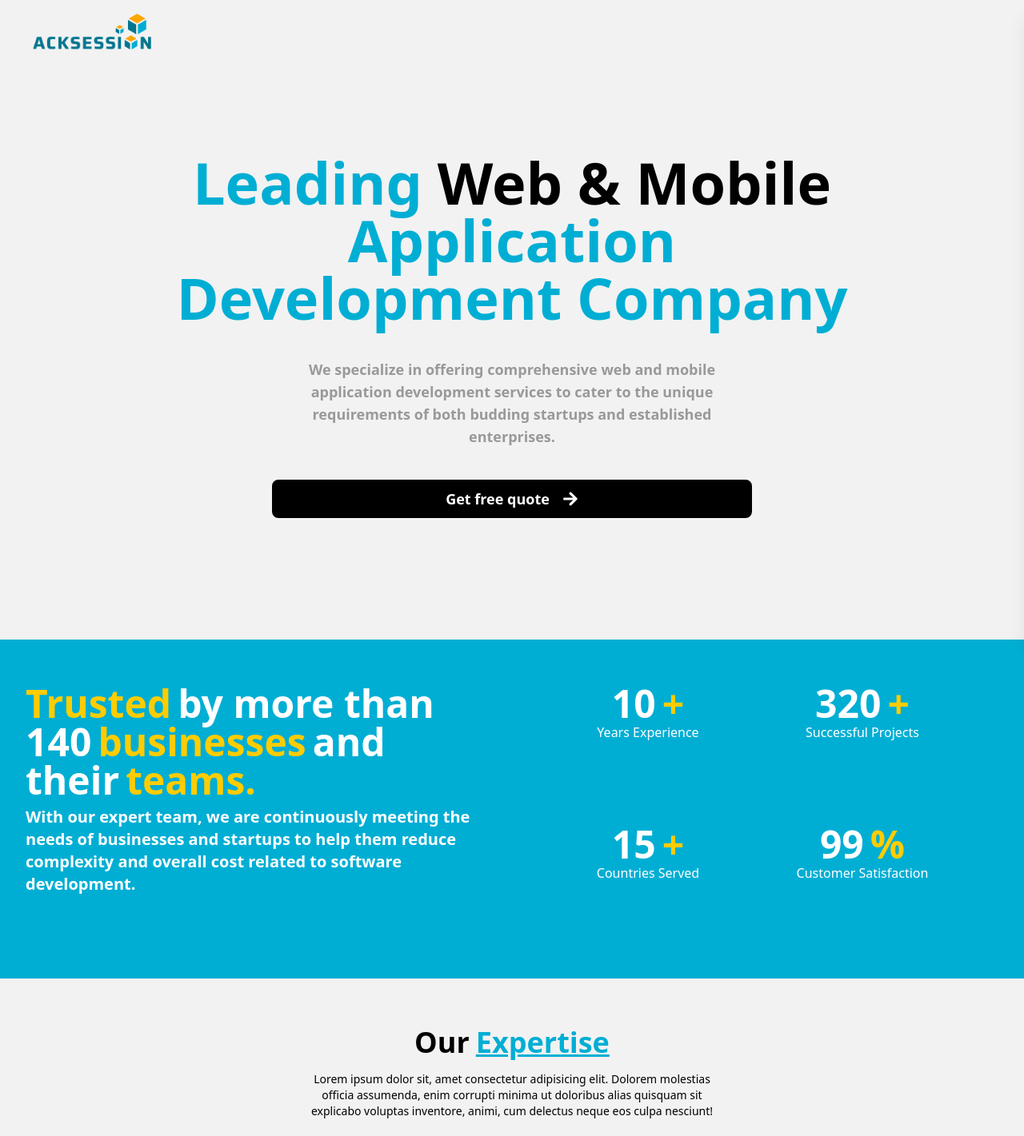
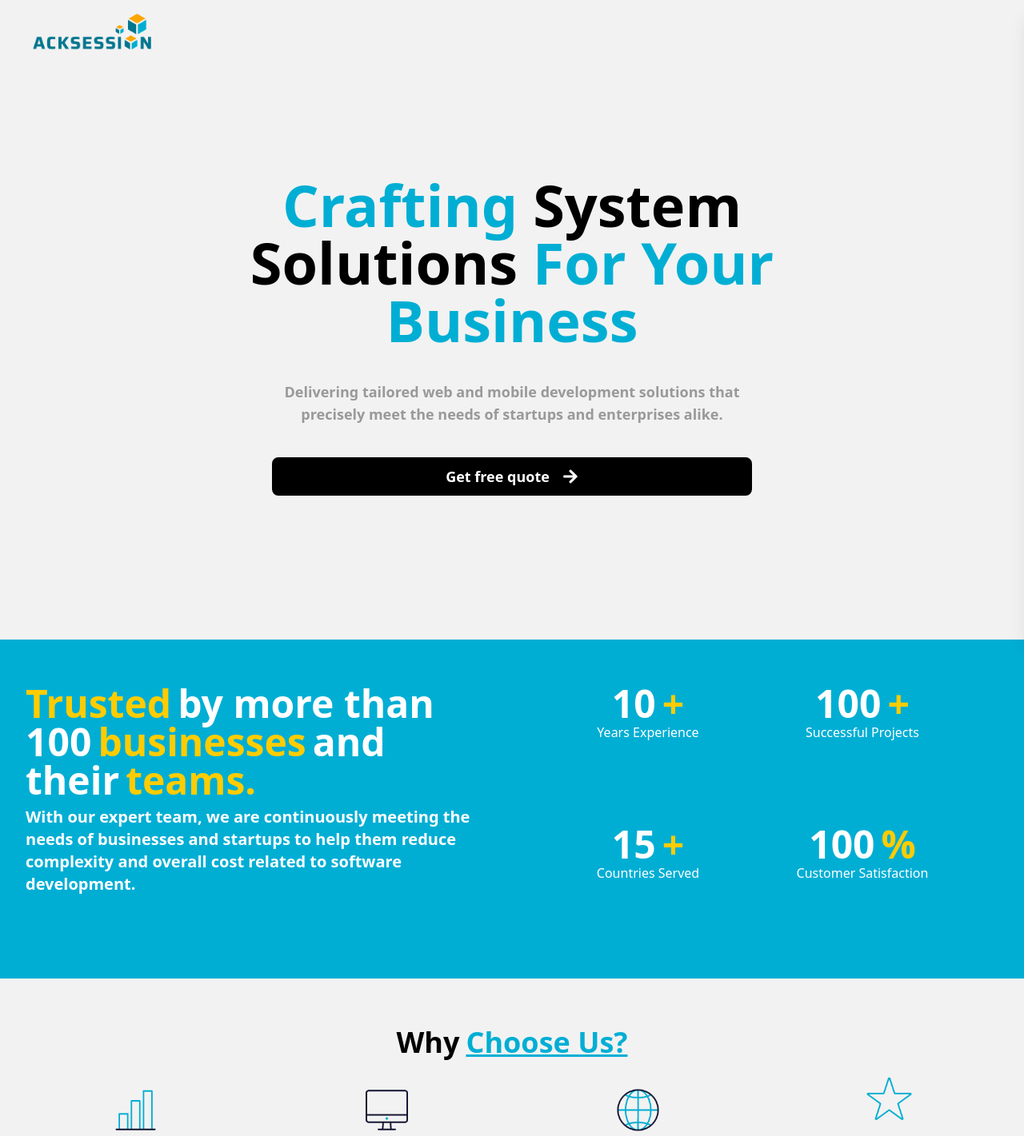
Before and after one commit to HazimeHsen/acksession2, a Next.js app: page / in a window 1280 px wide. Shown: the top 1421 px of the page at 80% size. Built offline with nearby package versions, Linux system fonts and the light colour scheme.

Commit message:
Updated some content.

```diff
--- a/app/Components/FAQ/Faq.jsx
+++ b/app/Components/FAQ/Faq.jsx
@@ -13,9 +13,9 @@ const Faq = () => {
 
   const faqData = [
     {
-      question: "What is website?",
+      question: "What services do you offer",
       answer:
-        "Lorem ipsum dolor sit amet, consectetur adipiscing elit, sed do eiusmod tempor incididunt ut labore et dolore magna aliqua. Ut enim ad minim veniam",
+        " Comprehensive Services, Agile Approach:  Web & Mobile Development: Crafting functional websites and apps. Software Solutions: Turning ideas into efficient programs. UI/UX Design: Creating appealing, user-friendly interfaces. Product Development: Bringing new concepts to life. Quality Assurance: Rigorous testing for reliable performance. Cloud Services: Securely managing and storing your data. Support & Maintenance: Prompt assistance for issue resolution. Consulting & Strategy: Offering insights and planning for projects. Our Agile Approach:  We emphasize collaboration and transparency with an agile methodology, utilizing practices like continuous testing to deliver cost-effective, high-quality results, ensuring thorough attention for optimal project outcomes. ",
     },
     {
       question: "What is the profit do you earn?",
--- a/app/Components/Hero/index.jsx
+++ b/app/Components/Hero/index.jsx
@@ -7,13 +7,11 @@ const Hero = () => {
   return (
     <div className="hero-container md:pt-10 flex justify-center items-center h-screen text-center flex-col gap-5 md:gap-10 w-full px-4 md:px-10">
       <div className="fade-in-bottom text-4xl xs:text-5xl md:text-6xl lg:text-7xl font-bold text-primary capitalize max-w-4xl">
-        Leading <span className="text-secondary">web & mobile</span> application
-        development company
+        Crafting <span className="text-secondary">System Solutions</span> for your business
+
       </div>
       <div className="fade-in-bottom text-gray max-w-xl text-sm md:text-lg font-semibold">
-        We specialize in offering comprehensive web and mobile application
-        development services to cater to the unique requirements of both budding
-        startups and established enterprises.
+      Delivering tailored web and mobile development solutions that precisely meet the needs of startups and enterprises alike.
       </div>
       <div className="fade-in-bottom flex md:flex-row flex-col w-full md:w-1/2 gap-4 items-center">
         <div className="w-full">
--- a/app/Components/History/index.jsx
+++ b/app/Components/History/index.jsx
@@ -12,7 +12,7 @@ const data = [
   },
   {
     id: 2,
-    nb: 320,
+    nb: 100,
     icon: "+",
     desc: "Successful Projects",
   },
@@ -24,7 +24,7 @@ const data = [
   },
   {
     id: 4,
-    nb: 99,
+    nb: 100,
     icon: "%",
     desc: "Customer Satisfaction",
   },
@@ -51,7 +51,7 @@ const History = () => {
               transition={{ duration: 0.3 }}
               className="text-4xl md:text-5xl font-bold ">
               <span className="text-third mr-2">Trusted</span>
-              by more than 140
+              by more than 100
               <span className="text-third mx-2">businesses</span>
               and their
               <span className="text-third ml-2">teams.</span>
--- a/app/Components/WhatWeDo/WhatWeDo.jsx
+++ b/app/Components/WhatWeDo/WhatWeDo.jsx
@@ -51,15 +51,12 @@ const WhatWeDo = () => {
         <div className="w-full flex justify-center mt-10 py-5">
           <div className="w-full">
             <h1 className="font-bold text-center text-4xl mb-4">
-              Our
-              <span className="text-primary underline ml-2">Expertise</span>
+              Why
+              <span className="text-primary underline ml-2">Choose Us?</span>
             </h1>
             <p
               className={`text-center max-w-lg mx-auto text-sm text-gray-600 mb-5`}>
-              Lorem ipsum dolor sit, amet consectetur adipisicing elit. Dolorem
-              molestias officia assumenda, enim corrupti minima ut doloribus
-              alias quisquam sit explicabo voluptas inventore, animi, cum
-              delectus neque eos culpa nesciunt!
+
             </p>
             <div className="flex justify-center">
               <div className="grid grid-cols-1 sm:grid-cols-2 lg:grid-cols-3 xl:grid-cols-4 gap-4">
```
